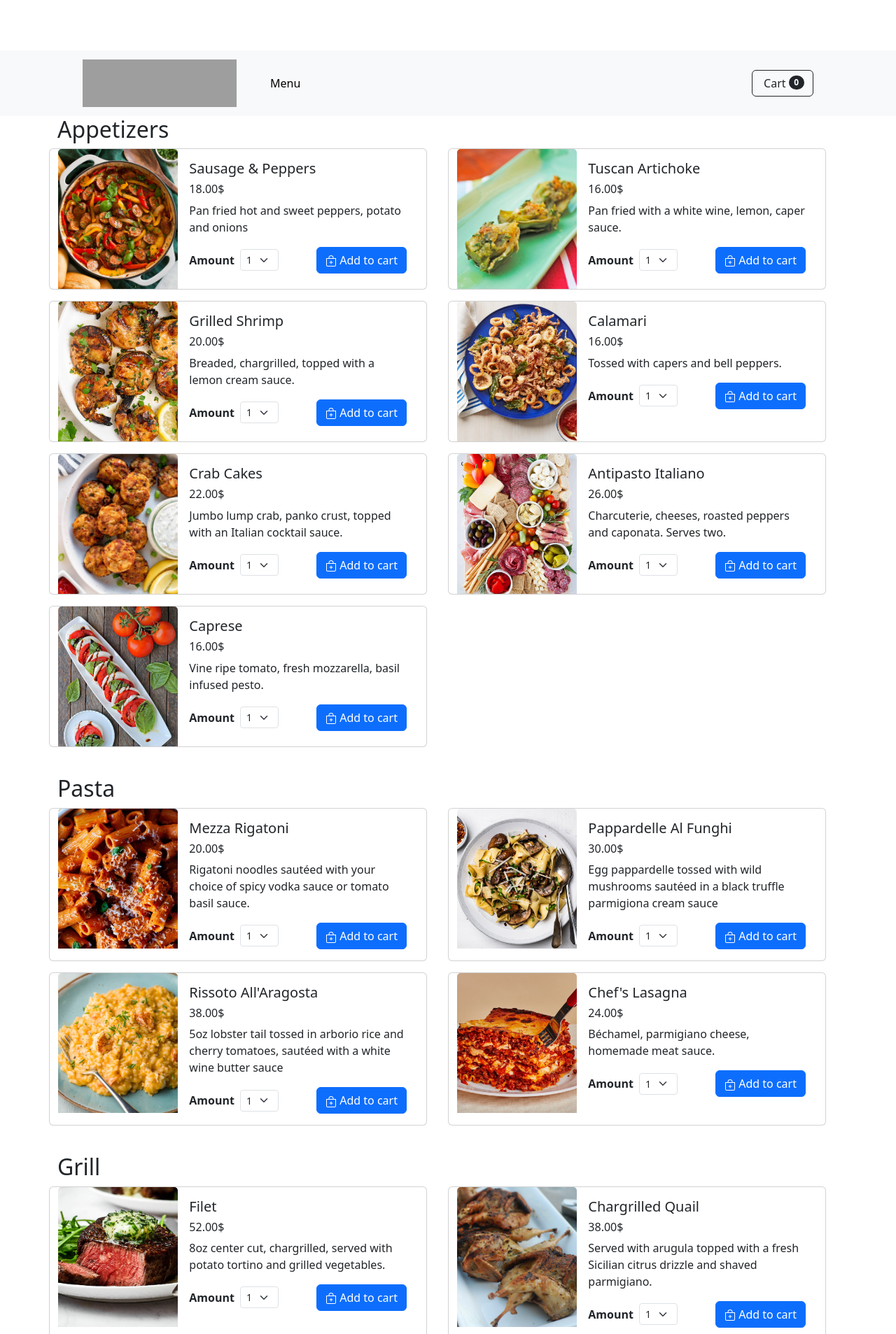
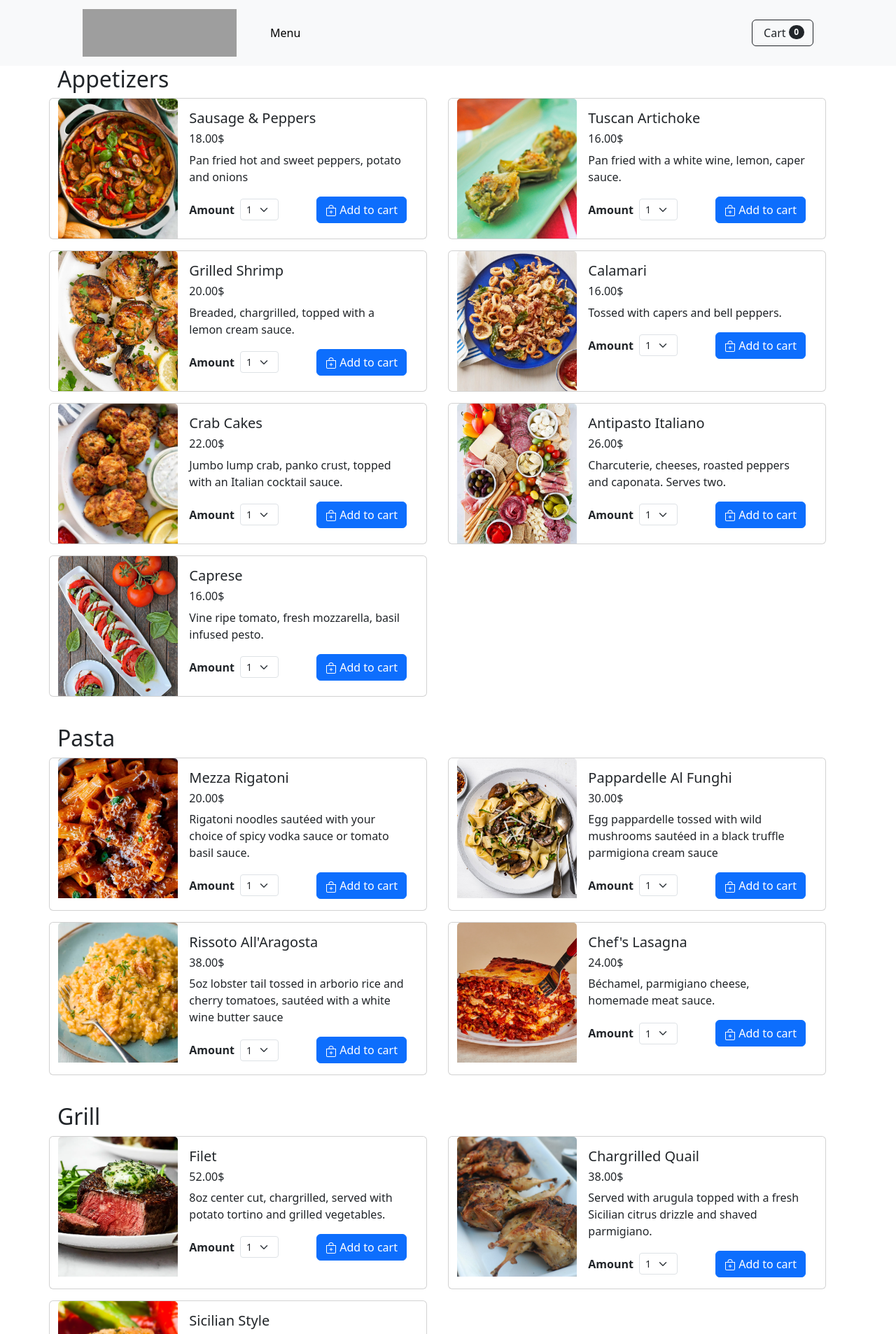
Before and after one commit to gabrielbressanelli/voiceAI.CarryOut, a Django app: page / in a window 1280 px wide. Shown: the top 1907 px of the page at 70% size. Run offline with Django 5.2, Linux system fonts and the light colour scheme; data comes from the database, SQL or seed files in the repository; grey boxes are pictures that could not be loaded.

Commit message:
fix padding

```diff
--- a/mysite/MenuOrders/templates/navbar.html
+++ b/mysite/MenuOrders/templates/navbar.html
@@ -67,9 +67,6 @@
               );
             }
           }
-
-          /* If you used fixed-top, keep content visible below it */
-          body { padding-top: 4.5rem; }
         </style>
 
 
```
